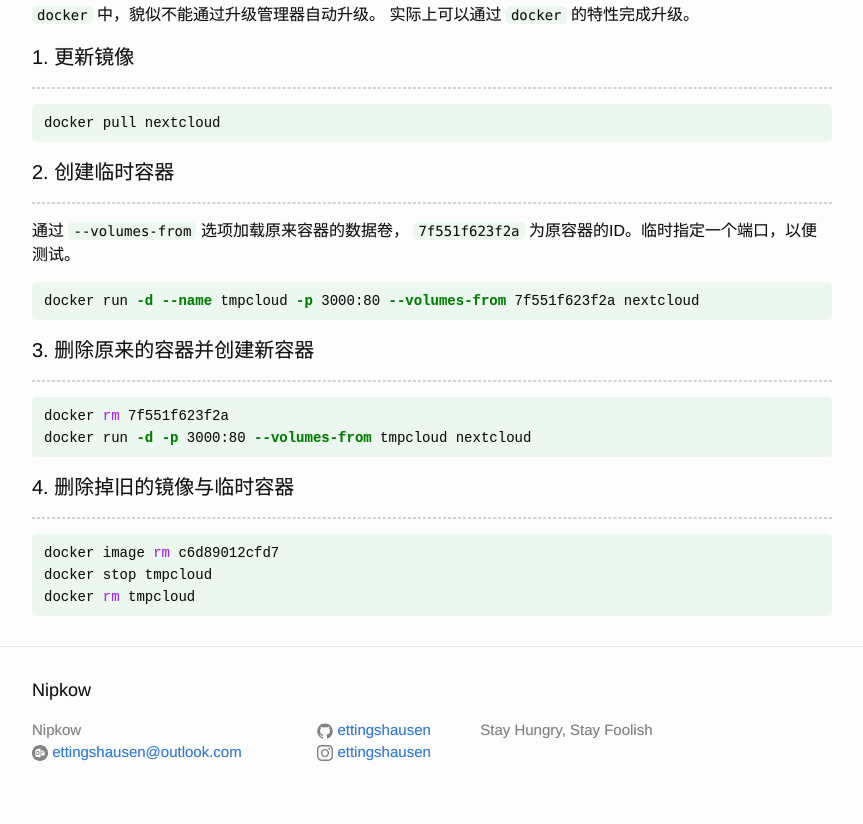
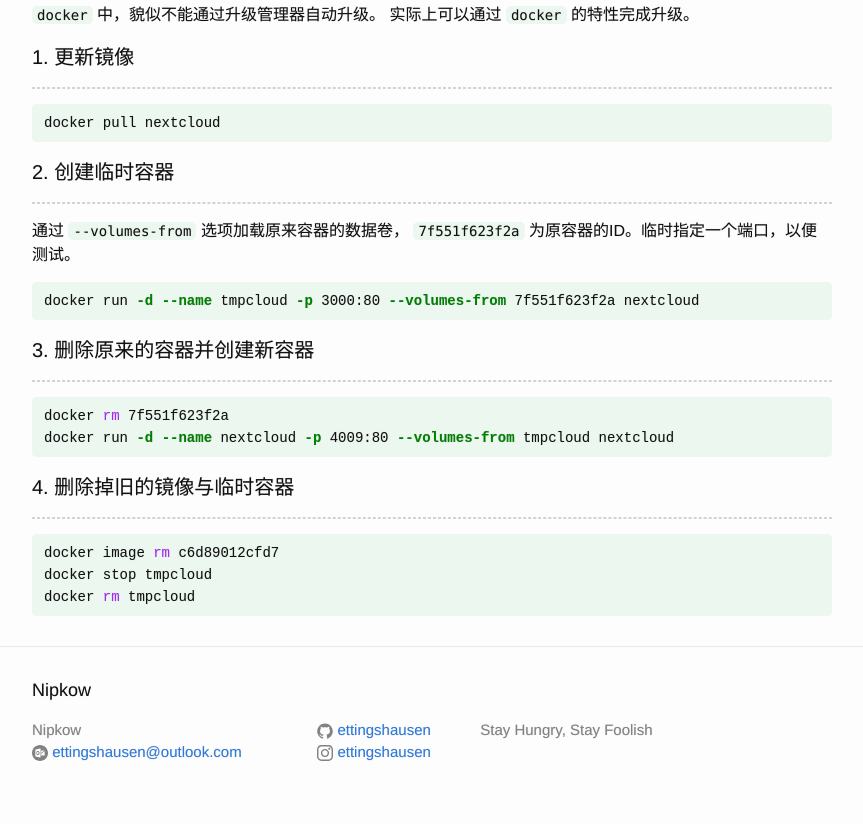
Before and after one commit to ettingshausen/ettingshausen.github.io, a Jekyll site: the page built from _posts/2018-10-19-update-nextcloud-in-docker.md, in a window 1280 px wide. Shown: the part 486-1310 px from the top of the page, without its empty margins (208-1071 px from the left). Built offline with Jekyll 4.4.1, drawn with Linux system fonts in a browser that asks for light colours.

````diff
--- a/_posts/2018-10-19-update-nextcloud-in-docker.md
+++ b/_posts/2018-10-19-update-nextcloud-in-docker.md
@@ -33,7 +33,7 @@
 ---
 ```sh
 docker rm 7f551f623f2a
-docker run -d -p 3000:80 --volumes-from tmpcloud nextcloud
+docker run -d --name nextcloud -p 4009:80 --volumes-from tmpcloud nextcloud
 ```
 
 #### 4. 删除掉旧的镜像与临时容器
````
